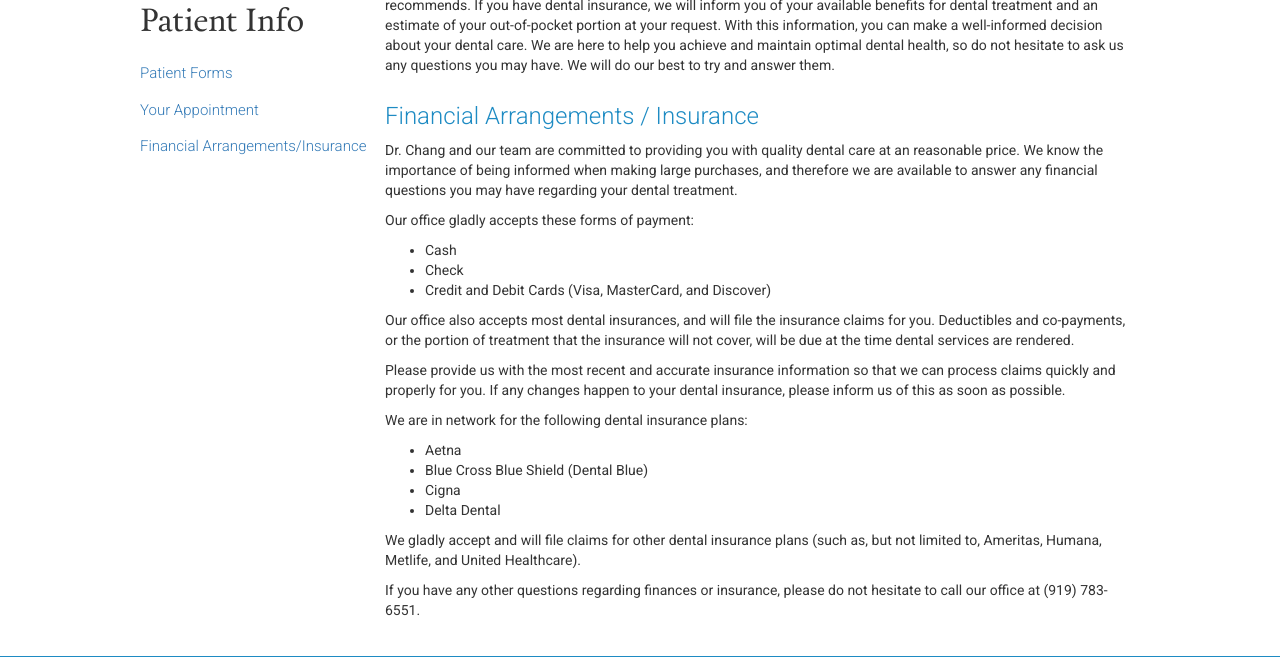
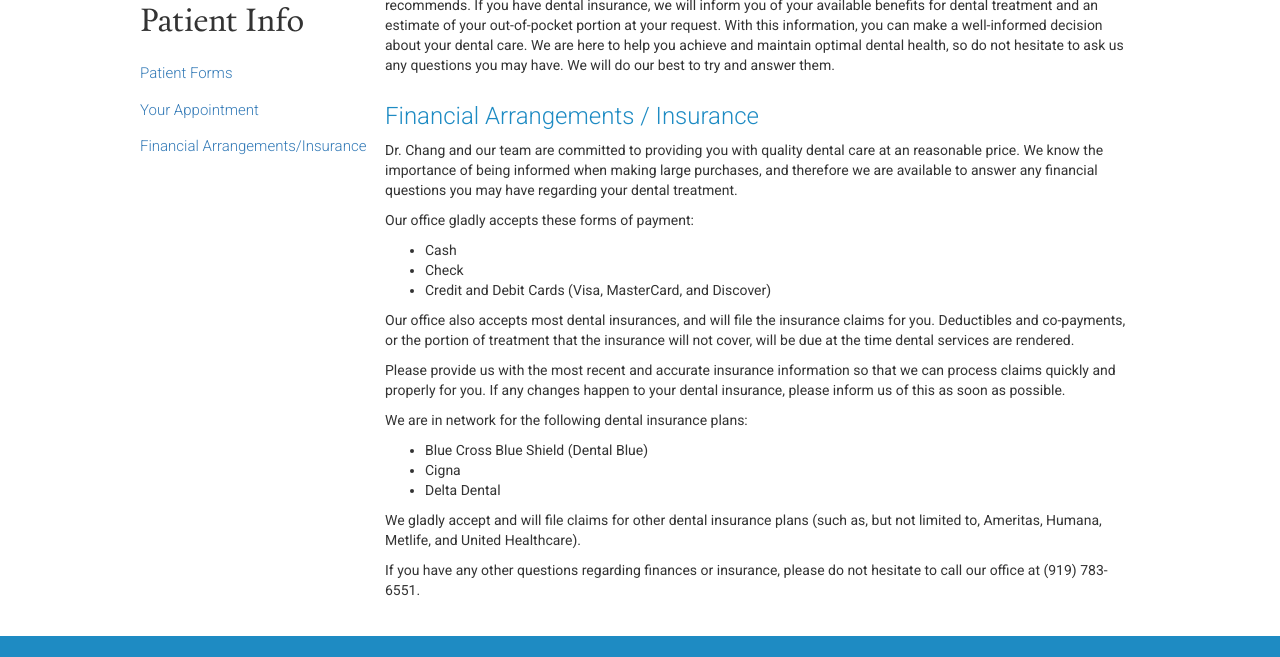
Before and after one commit to gabrielyeung/changdds, a Jekyll site: the page built from patientinfo/index.html, in a window 1280 px wide and 900 px high, scrolled down 800 px, cut to the strip 0-657 px from the top of the window. Built offline with Jekyll 4.4.1, drawn with Linux system fonts in a browser that asks for light colours.

Commit message:
Update index.html
Removed Aetna from insurances

```diff
--- a/patientinfo/index.html
+++ b/patientinfo/index.html
@@ -39,7 +39,6 @@
       <p>Please provide us with the most recent and accurate insurance information so that we can process claims quickly and properly for you. If any changes happen to your dental insurance, please inform us of this as soon as possible.</p>
       <p>We are in network for the following dental insurance plans:</p>
       <ul>
-        <li>Aetna</li>
         <li>Blue Cross Blue Shield (Dental Blue)</li>
         <li>Cigna</li>
         <li>Delta Dental</li>
```
